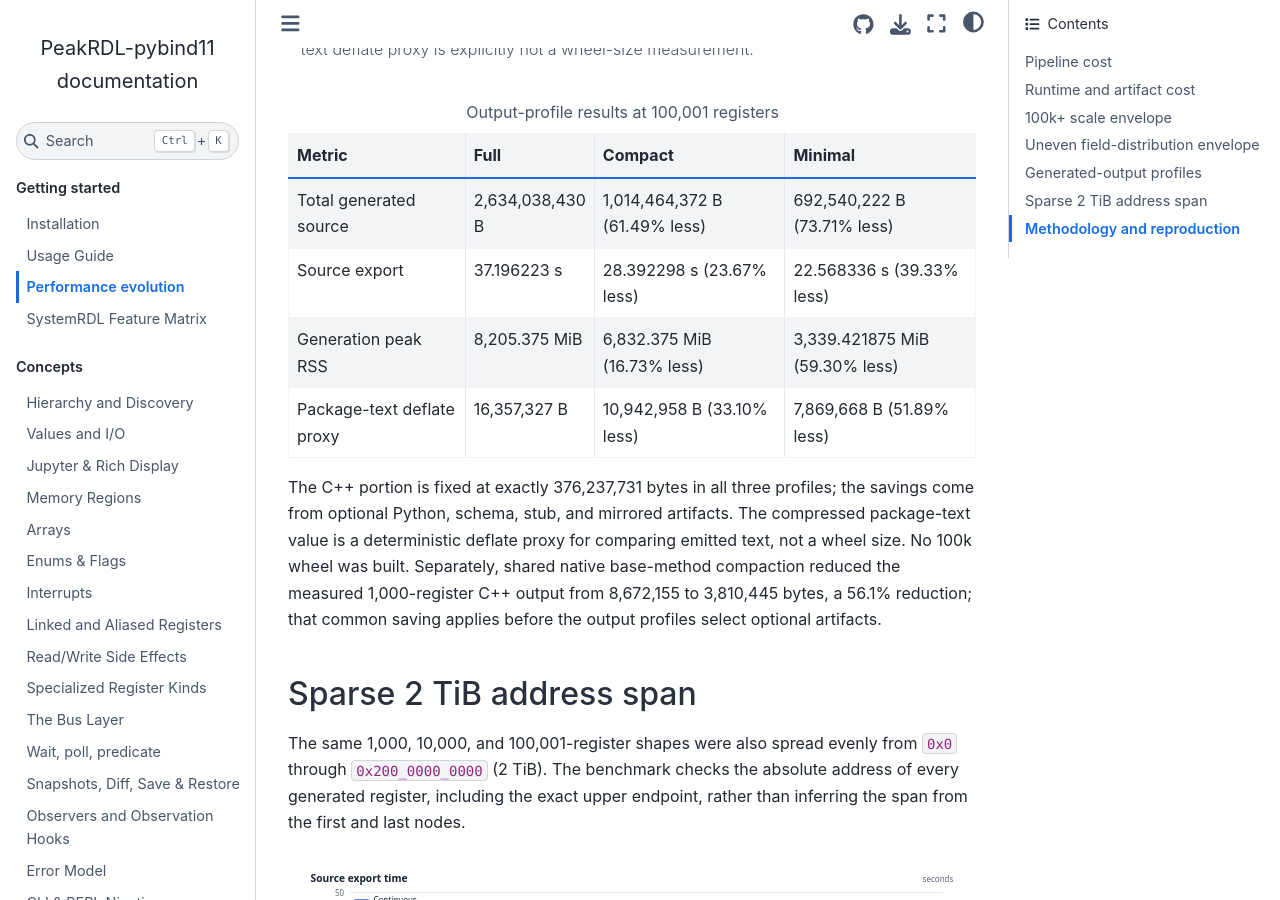
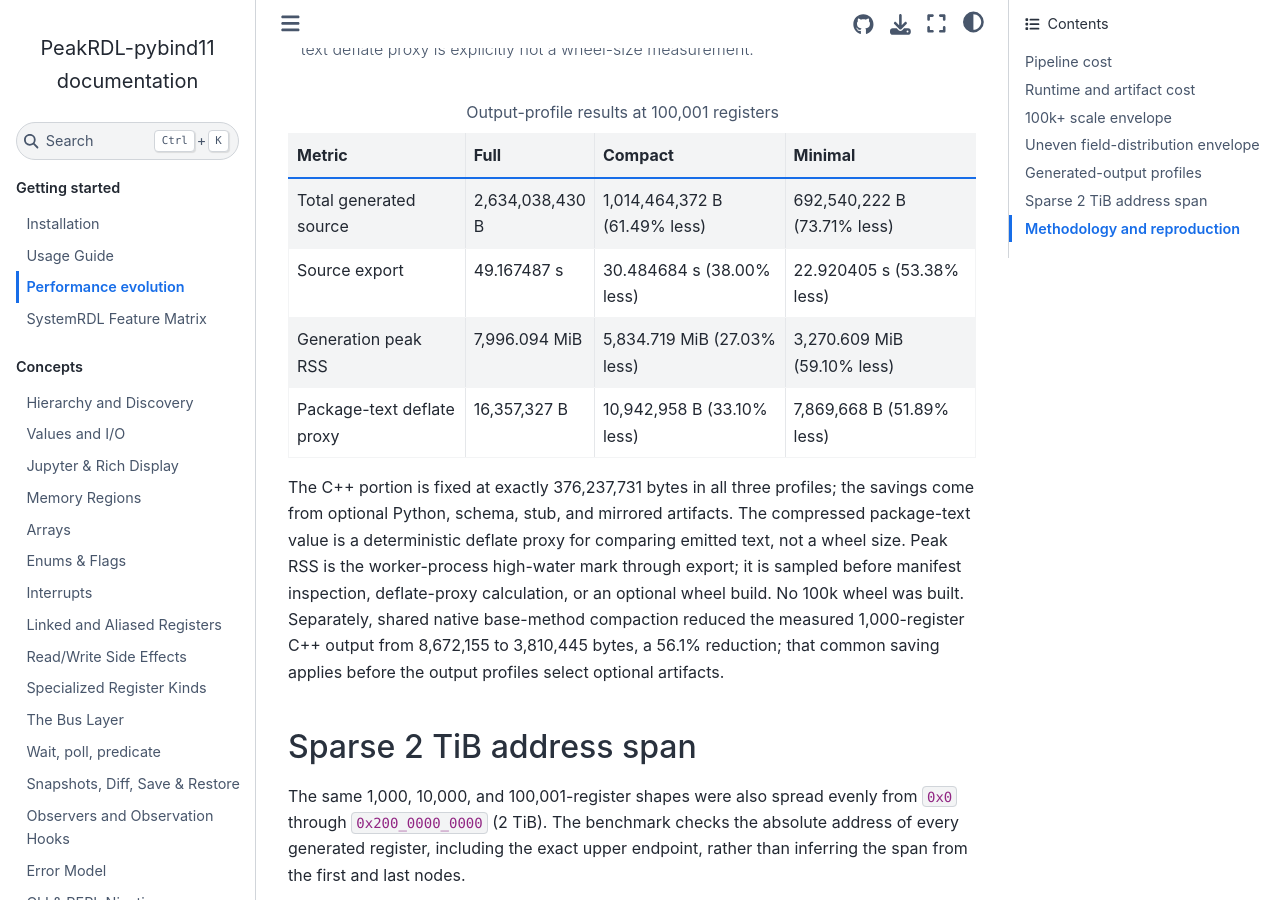
Before and after one commit to arnavsacheti/PeakRDL-pybind11, a Sphinx documentation site: the page built from docs/performance_evolution.rst, in a window 1280 px wide and 900 px high, scrolled down 5823 px. Built offline with Sphinx 7.4.7 and the Sphinx Book theme 1.1.4, drawn with Linux system fonts in a browser that asks for light colours; some of the changed text lies outside the part shown.

Commit message:
bench: refresh corrected output profile metrics

```diff
--- a/docs/performance_evolution.rst
+++ b/docs/performance_evolution.rst
@@ -200,13 +200,13 @@ table.  Explicit CLI switches override these values for one invocation.
      - 1,014,464,372 B (61.49% less)
      - 692,540,222 B (73.71% less)
    * - Source export
-     - 37.196223 s
-     - 28.392298 s (23.67% less)
-     - 22.568336 s (39.33% less)
+     - 49.167487 s
+     - 30.484684 s (38.00% less)
+     - 22.920405 s (53.38% less)
    * - Generation peak RSS
-     - 8,205.375 MiB
-     - 6,832.375 MiB (16.73% less)
-     - 3,339.421875 MiB (59.30% less)
+     - 7,996.094 MiB
+     - 5,834.719 MiB (27.03% less)
+     - 3,270.609 MiB (59.10% less)
    * - Package-text deflate proxy
      - 16,357,327 B
      - 10,942,958 B (33.10% less)
@@ -215,10 +215,12 @@ table.  Explicit CLI switches override these values for one invocation.
 The C++ portion is fixed at exactly 376,237,731 bytes in all three profiles;
 the savings come from optional Python, schema, stub, and mirrored artifacts.
 The compressed package-text value is a deterministic deflate proxy for
-comparing emitted text, not a wheel size.  No 100k wheel was built.  Separately,
-shared native base-method compaction reduced the measured 1,000-register C++
-output from 8,672,155 to 3,810,445 bytes, a 56.1% reduction; that common saving
-applies before the output profiles select optional artifacts.
+comparing emitted text, not a wheel size.  Peak RSS is the worker-process
+high-water mark through export; it is sampled before manifest inspection,
+deflate-proxy calculation, or an optional wheel build.  No 100k wheel was
+built.  Separately, shared native base-method compaction reduced the measured
+1,000-register C++ output from 8,672,155 to 3,810,445 bytes, a 56.1% reduction;
+that common saving applies before the output profiles select optional artifacts.
 
 Sparse 2 TiB address span
 -------------------------
@@ -298,7 +300,7 @@ The benchmark code lives in the repository:
    * - Field-profile sweep
      - One clean worker per profile and size; records the declared repeated field layouts plus total fields, total field bits, source export time, generation peak RSS, source bytes, and binding chunks.  The comparison figure selects the largest register count shared by every profile.
    * - Output-profile sweep
-     - One clean worker per output profile and size over the same ``nibbles5`` input; records the effective output booleans, complete manifest, overlapping source categories, export time, and generation peak RSS.
+     - One clean worker per output profile and size over the same ``nibbles5`` input; records the effective output booleans, complete manifest, overlapping source categories, export time, and worker peak RSS through export, sampled before output analysis.
    * - Package-text deflate proxy
      - Level-9 deflate size of named text files inside the generated Python package.  It is deterministic comparison data and explicitly not a wheel size.
 
@@ -309,9 +311,11 @@ matrices are generation-only runs: their metadata records pybind11,
 scikit-build-core, and Ninja as unavailable because those native-build-only
 packages were not invoked and no wheels were built.
 
-The four current envelope payloads record source commit
-``bdcf01747c57076130d7f365429cdbccb3a596d1`` with ``git_dirty=false``.  That
-retained ancestor contains the exact generator and benchmark code used for the
+The dense, sparse, and field-profile envelope payloads record source commit
+``bdcf01747c57076130d7f365429cdbccb3a596d1``.  The refreshed output-profile
+payload records ``90c711ccf8658b6bd1aa65640e0cbb77ec34aaea``, which samples
+peak RSS before output analysis.  All four record ``git_dirty=false``; those
+retained commits contain the exact generator and benchmark code used for their
 measurements.  Recreate the JSON and SVGs with:
 
 .. code-block:: console
```
Also changed, not shown: docs/_static/benchmarks/output-profile-comparison.svg, 2 other files.
